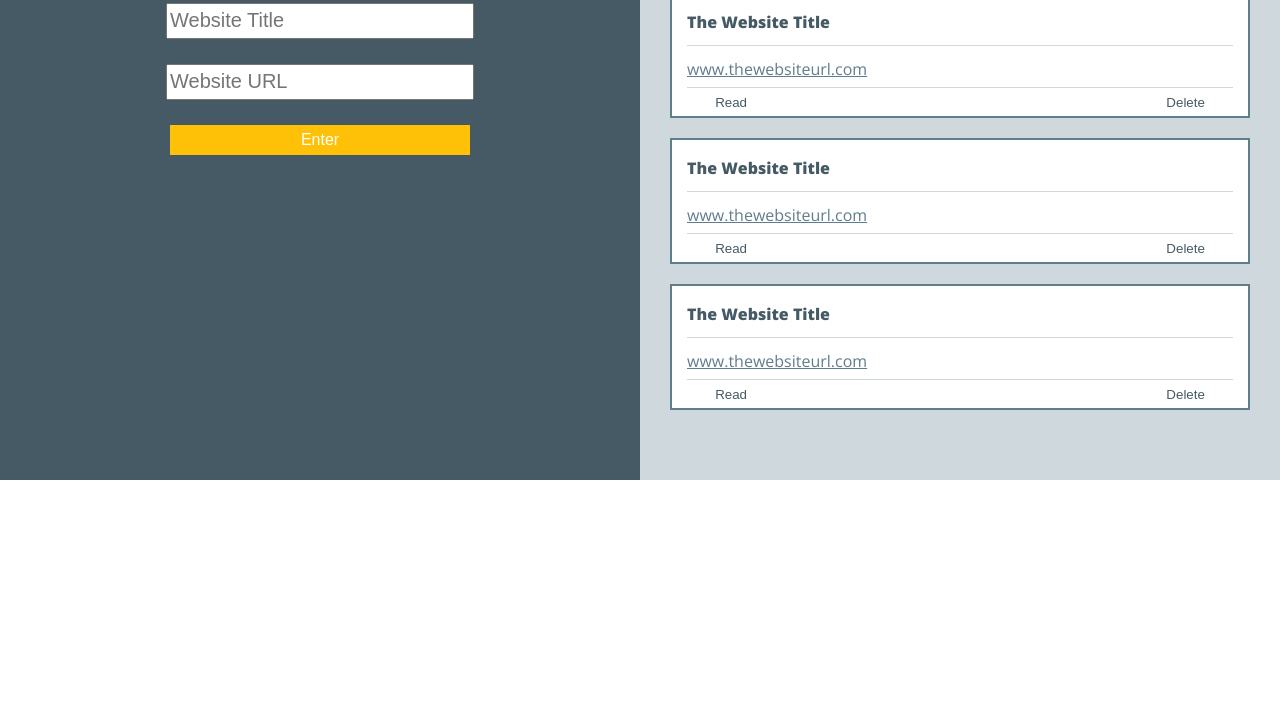
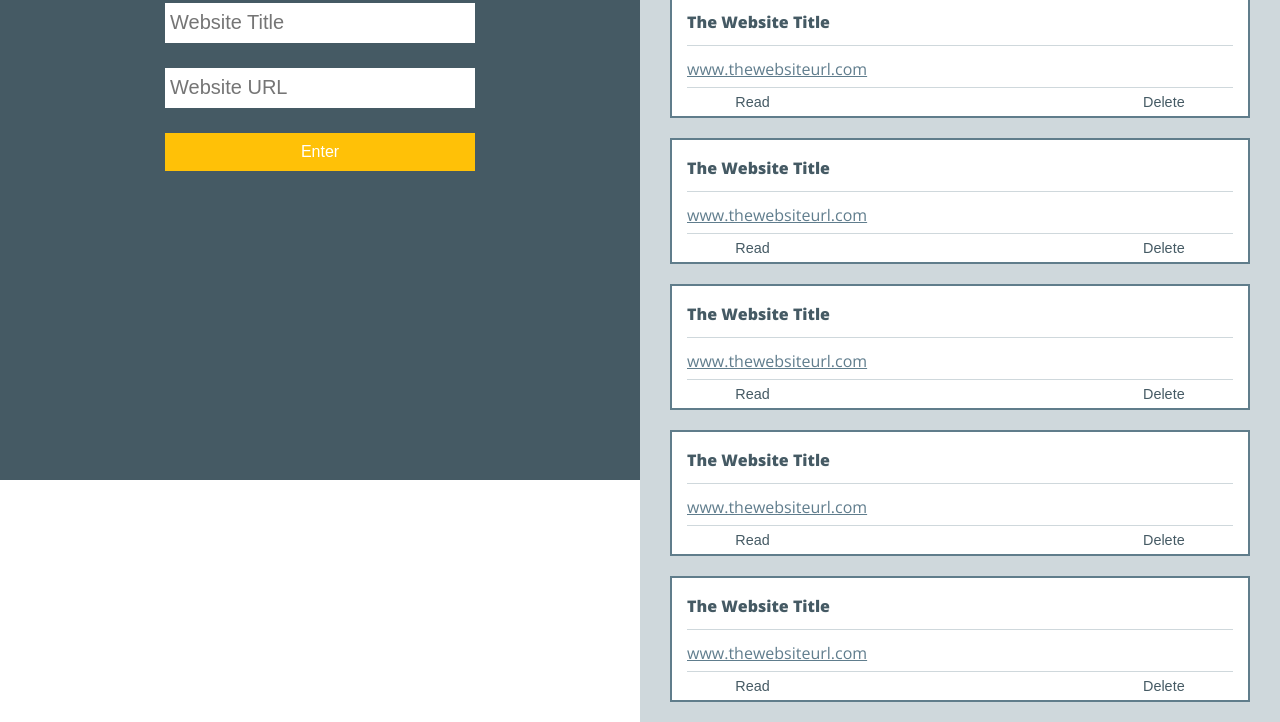
Before and after one commit to sljohnson32/Linked-List, a plain HTML site: page index.html in a window 1280 px wide. Shown: the part 320-1042 px from the top of the page. Before the commit the page ends 800 px from the top, so only its background shows below. Drawn offline with nearby package versions, Linux system fonts and the light colour scheme.

Commit message:
fix merge issue

```diff
--- a/CSS/main.css
+++ b/CSS/main.css
@@ -39,16 +39,33 @@ header img {
   height: 30px;
   font-size: 125%;
   font-weight: lighter;
+  border: none;
+  padding: 5px;
 }
 
 .enter-button {
   background: #FFC107;
   color: #FFF;
-  width: 300px;
-  height: 30px;
+  width: 310px;
+  height: 38px;
   border: none;
   font-size: 100%;
 }
+
+.enter-button:hover {
+  background-color: #FFD773;
+}
+
+.enter-button:active {
+  background-color: ##ffac07;
+}
+
+.enter-button:disabled,
+.enter-button[disabled]:active,
+.enter-button[disabled]:hover {
+  background: #FFD773;
+}
+
 
 .right-side {
   right: 0;
@@ -78,12 +95,14 @@ header img {
   margin-bottom: 15px;
 }
 
-a:link {
+.link-url:link {
   color: #607D8D;
   margin-bottom: 15px;
+  text-decoration: underline;
+  border-bottom-color: #F2F4F4;
 }
 
-a:hover {
+.link-url:hover {
   font-weight: bolder;
   color: #455A64;
   border-bottom-color: #FFC107;
@@ -115,16 +134,18 @@ a:hover {
   background: none;
   color: #455A64;
   margin-bottom: 5px;
+  font-size: 90%;
 }
 
 .link-read {
-  margin-right: 70%;
+  margin-right: 62%;
 }
 
-.link-info-buttons:hover {
+.link-read:hover, .link-delete:hover {
   font-weight: bolder;
   color: #455A64;
-  border-bottom-color: #FFC107;
+  text-decoration: underline;
+  text-decoration-color #FFC107;
 }
 
 @media screen and (max-width: 400px) {
--- a/index.html
+++ b/index.html
@@ -75,6 +75,30 @@
           <div class="link-info">
             <h2 class="link-title">The Website Title</h2>
           <hr class='hr1'>
+            <a href="URL" class="link-url">www.thewebsiteurl.com</a>
+          <hr class='hr2'>
+          </div>
+          <div class="link-info-buttons">
+            <button class="link-read">Read</button>
+            <button class="link-delete">Delete</button>
+          </div>
+        </article>
+        <article class="link-info-container">
+          <div class="link-info">
+            <h2 class="link-title">The Website Title</h2>
+          <hr class='hr1'>
+            <a href="URL" class="link-url">www.thewebsiteurl.com</a>
+          <hr class='hr2'>
+          </div>
+          <div class="link-info-buttons">
+            <button class="link-read">Read</button>
+            <button class="link-delete">Delete</button>
+          </div>
+        </article>
+        <article class="link-info-container">
+          <div class="link-info">
+            <h2 class="link-title">The Website Title</h2>
+          <hr class='hr1'>
             <a href='URL' class="link-url">www.thewebsiteurl.com</a>
           <hr class='hr2'>
           </div>
```
